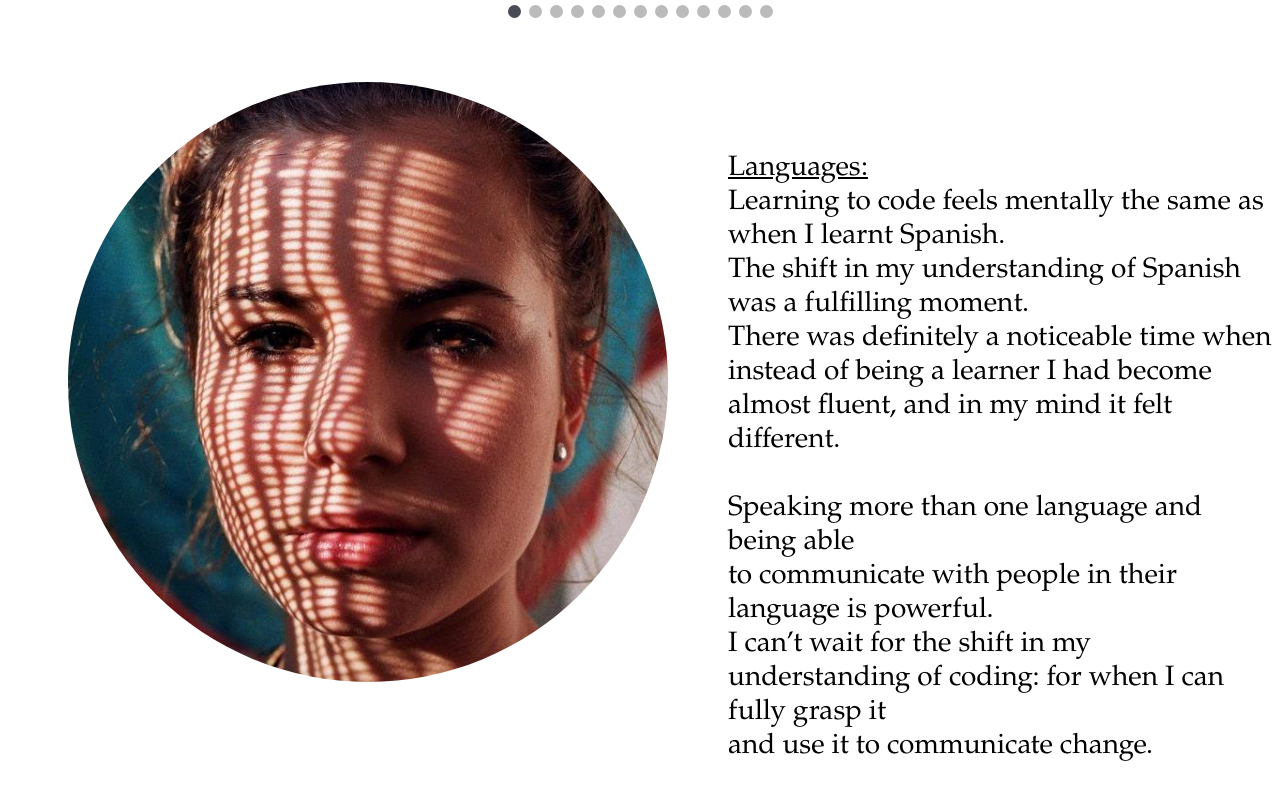
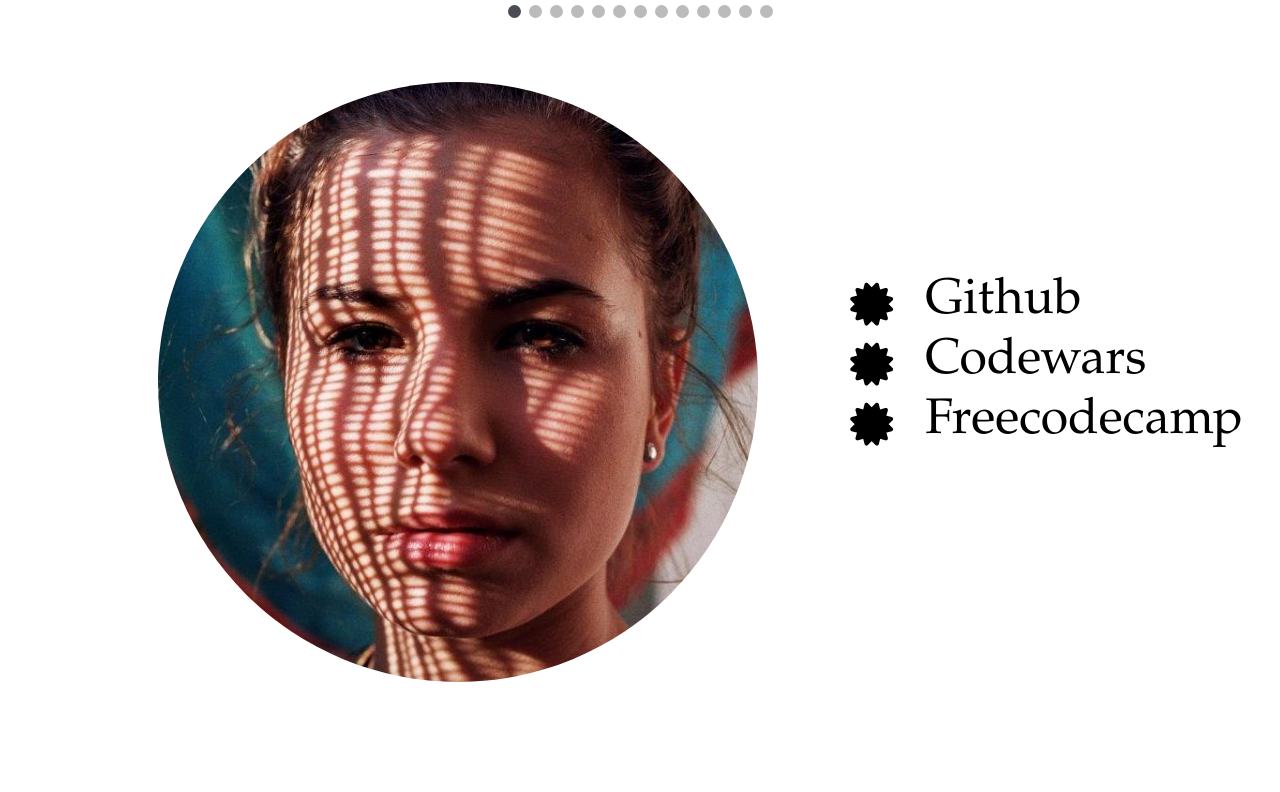
Before and after one commit to bethanyios/personalWebsite, a plain HTML site: page index.html in a window 1280 px wide. Shown: the part 650-1442 px from the top of the page. After the commit the page ends 1392 px from the top, so only its background shows below. Drawn offline with Linux system fonts and the light colour scheme.

Commit message:
Add links to prerequisite profiles

```diff
--- a/index.html
+++ b/index.html
@@ -5,11 +5,13 @@
   <title>Profile</title>
   <link rel="stylesheet" href="style.css">
   <script src="myScript.js"></script>
+  <link rel="stylesheet" href="https://cdnjs.cloudflare.com/ajax/libs/font-awesome/4.7.0/css/font-awesome.min.css">
 </head>
 
 <body>
   <div class="header">
     <h1>BETHANY SCOTT</h1>
+
   </div>
 
   <center>
@@ -75,12 +77,14 @@
   </center>
   <script src="myScript.js"></script>
   <div>
-  <img src="profile.JPG" class="img" "float:left">
+  <img src="profile.JPG" class="img">
   </div>
   <div>
-    <ul id="profiletext">
-    <u>Languages: </u><br> Learning to code feels mentally the same as when I learnt Spanish. <br> The shift in my understanding of Spanish was a fulfilling moment. <br> There was definitely a noticeable time when instead of being a learner I had become almost fluent, and in my mind it felt different. <br><br> Speaking more than one language and being able <br> to communicate with people in their language is powerful.<br>  I can’t wait for the shift in my understanding of coding: for when I can fully grasp it <br> and use it to communicate change.
-    </ul>
+    <ul class="fa-ul">
+    <li><i class="fa-li fa fa-certificate"></i>Github</li>
+    <li><i class="fa-li fa fa-certificate"></i>Codewars</li>
+    <li><i class="fa-li fa fa-certificate"></i>Freecodecamp</li>
+  </ul>
   </div>
 
 
--- a/style.css
+++ b/style.css
@@ -101,13 +101,12 @@
    float: left;
    width: 600px;
    height: 600px;
-   margin: 60px;
+margin: 60px;
+   margin-left: 150px;
 }
-#profiletext {
-  color: black;
-  font-size: 28px;
+.fa-ul {
+  font-size: 50px;
   font-family: "Palatino Linotype", "Book Antiqua", Palatino, serif;
-  vertical-align: right;
-  margin-left: 500px;
-  margin-top: 130px;
+  float: left;
+  margin-top: 250px;
 }
```
